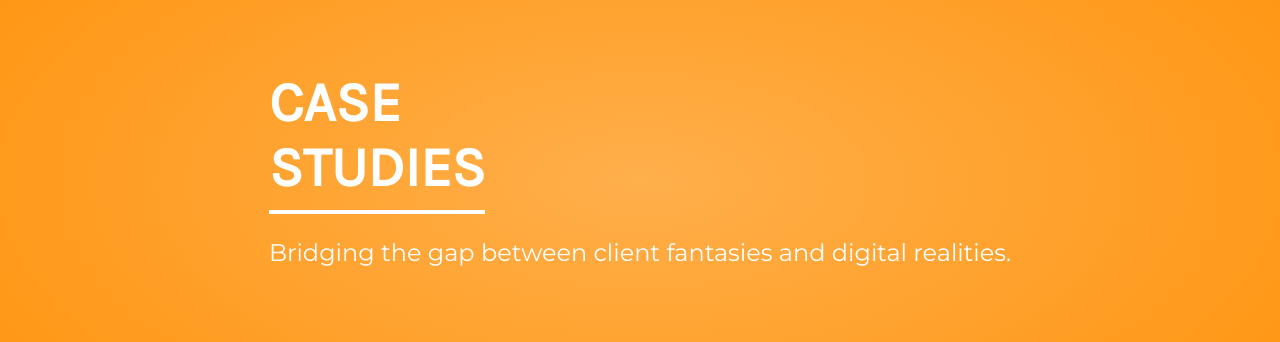
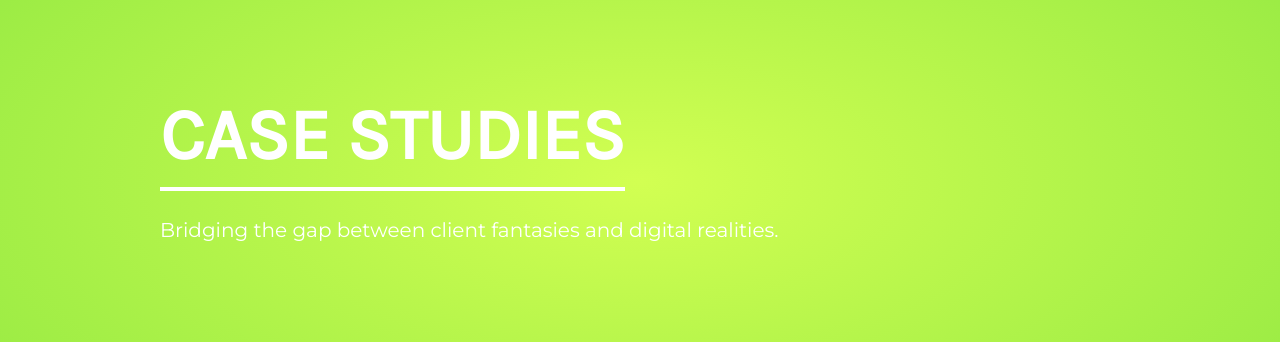
Before and after one commit to morsecodemedia/morsecodemedia.com, a Nuxt app: page /case-studies in a window 1280 px wide. Shown: the part 191-533 px from the top of the page. Built offline with nearby package versions, Linux system fonts and the light colour scheme.

Commit message:
added the new section hero to the case studies listing page, with a horrible green gradient placeholder

```diff
--- a/components/section-hero.vue
+++ b/components/section-hero.vue
@@ -21,7 +21,7 @@
   }
 </script>
 
-<style lang="scss" scoped>
+<style lang="scss">
   .section-hero {
     background: #ffaf4b;
     background: -moz-radial-gradient(center, ellipse cover, #ffaf4b 0%, #ff920a 100%);
--- a/pages/about.vue
+++ b/pages/about.vue
@@ -1,7 +1,7 @@
 <template>
   <section class="container">
     <siteHeader />
-    <blockquoteWithImg :bqwi="bqwi" />
+    <sectionHero :hero="hero" />
 
     <div style="display:flex;">
       <div style="width:45vw; height:50vh;">
@@ -11,7 +11,6 @@
       </div>
 
       <div style="width:50vw; height:50vh;">
-        <h2>About Me</h2>
         <p v-html="about.aboutQuote" />
         <p v-html="about.trackRecordQuote" />
       </div>
@@ -63,14 +62,14 @@
 <script>
   import { about } from '~/components/config.json'
   import siteHeader from '~/components/header'
-  import blockquoteWithImg from '~/components/blockquote-with-image'
+  import sectionHero from '~/components/section-hero'
   import siteFooter from '~/components/footer'
 
   export default {
     name: 'About',
     components: {
       siteHeader,
-      blockquoteWithImg,
+      sectionHero,
       siteFooter
     },
     head () {
@@ -88,9 +87,9 @@
     data() {
       return {
         about: about,
-        bqwi: {
-          "image": "https://via.placeholder.com/950x630",
-          "quote": "I have a passion to innovate and develop digital experiences."
+        hero: {
+          "header": "About Me",
+          "copy": "I have a passion to innovate and develop digital experiences."
         }
       }
     }
@@ -98,6 +97,16 @@
 </script>
 
 <style lang="scss" scoped>
+  .section-hero {
+    background: rgba(147,206,222,1);
+    background: -moz-radial-gradient(center, ellipse cover, rgba(147,206,222,1) 0%, rgba(117,189,209,1) 41%, rgba(73,165,191,1) 100%);
+    background: -webkit-gradient(radial, center center, 0px, center center, 100%, color-stop(0%, rgba(147,206,222,1)), color-stop(41%, rgba(117,189,209,1)), color-stop(100%, rgba(73,165,191,1)));
+    background: -webkit-radial-gradient(center, ellipse cover, rgba(147,206,222,1) 0%, rgba(117,189,209,1) 41%, rgba(73,165,191,1) 100%);
+    background: -o-radial-gradient(center, ellipse cover, rgba(147,206,222,1) 0%, rgba(117,189,209,1) 41%, rgba(73,165,191,1) 100%);
+    background: -ms-radial-gradient(center, ellipse cover, rgba(147,206,222,1) 0%, rgba(117,189,209,1) 41%, rgba(73,165,191,1) 100%);
+    background: radial-gradient(ellipse at center, rgba(147,206,222,1) 0%, rgba(117,189,209,1) 41%, rgba(73,165,191,1) 100%);
+    filter: progid:DXImageTransform.Microsoft.gradient( startColorstr='#93cede', endColorstr='#49a5bf', GradientType=1 );
+  }
   .description-container {
     display: grid;
     grid-template-columns: repeat(2, 50%);
@@ -136,21 +145,6 @@
   }
 
   @media (min-width: 992px) {
-    .section-intro {
-      display: grid;
-      grid-template-columns: repeat(12, 1fr);
-      grid-template-rows: 60px auto auto 60px;
-      grid-template-areas:
-      ". . . . hs hs hs hs hs hs hs hs"
-      ". . . . hs hs hs hs hs hs hs hs"
-      ". . . . hs hs hs hs hs hs hs hs"
-      ". . . . hs hs hs hs hs hs hs hs";
-      .intro-quote {
-        grid-row-start: 2;
-        grid-row-end: 4;
-        grid-column-start: 1;
-        grid-column-end: 8;
-      }
-    }
+
   }
 </style>
--- a/pages/case-studies/index.vue
+++ b/pages/case-studies/index.vue
@@ -1,20 +1,16 @@
 <template>
   <section class="container">
     <siteHeader />
-    <div class="csHero">
-      <div>
-        <h1>Case <br >Studies</h1>
-        <p>Bridging the gap between client fantasies and digital realities.</p>
-      </div>
-    </div>
+    <sectionHero :hero="hero" />
     <caseStudies />
     <siteFooter />
   </section>
 </template>
 
 <script>
-  import config from '~/components/config.json'
+  import { about } from '~/components/config.json'
   import siteHeader from '~/components/header'
+  import sectionHero from '~/components/section-hero'
   import caseStudies from '~/components/case-studies'
   import siteFooter from '~/components/footer'
 
@@ -22,6 +18,7 @@
     name: 'CaseStudies',
     components: {
       siteHeader,
+      sectionHero,
       caseStudies,
       siteFooter
     },
@@ -39,9 +36,9 @@
     },
     data() {
       return {
-        intro: {
-          "image": "https://via.placeholder.com/950x630",
-          "quote": config.about.caseStudiesQuote
+        hero: {
+          "header": "Case Studies",
+          "copy": about.caseStudiesQuote
         }
       }
     }
@@ -49,35 +46,14 @@
 </script>
 
 <style lang="scss" scoped>
-  .csHero {
-    background: #ffaf4b;
-    background: -moz-radial-gradient(center, ellipse cover, #ffaf4b 0%, #ff920a 100%);
-    background: -webkit-gradient(radial, center center, 0px, center center, 100%, color-stop(0%, #ffaf4b), color-stop(100%, #ff920a));
-    background: -webkit-radial-gradient(center, ellipse cover, #ffaf4b 0%, #ff920a 100%);
-    background: -o-radial-gradient(center, ellipse cover, #ffaf4b 0%, #ff920a 100%);
-    background: -ms-radial-gradient(center, ellipse cover, #ffaf4b 0%, #ff920a 100%);
-    background: radial-gradient(ellipse at center, #ffaf4b 0%, #ff920a 100%);
-    filter: progid:DXImageTransform.Microsoft.gradient( startColorstr='#ffaf4b', endColorstr='#ff920a', GradientType=1 );
-
-    height: 75vh;
-    width: 100vw;
-    display: flex;
-    justify-content: center;
-    align-items: center;
-    div {
-      h1 {
-        border-bottom: 4px solid white;
-        color: white;
-        display: inline-block;
-        font-size: 56px;
-        padding: 0 0 10px 0;
-        margin: 0 0 25px 0;
-        text-transform: uppercase;
-      }
-      p {
-        font-size: 24px;
-        color: white;
-      }
-    }
+  .section-hero {
+    background: rgba(210,255,82,1);
+    background: -moz-radial-gradient(center, ellipse cover, rgba(210,255,82,1) 0%, rgba(145,232,66,1) 100%);
+    background: -webkit-gradient(radial, center center, 0px, center center, 100%, color-stop(0%, rgba(210,255,82,1)), color-stop(100%, rgba(145,232,66,1)));
+    background: -webkit-radial-gradient(center, ellipse cover, rgba(210,255,82,1) 0%, rgba(145,232,66,1) 100%);
+    background: -o-radial-gradient(center, ellipse cover, rgba(210,255,82,1) 0%, rgba(145,232,66,1) 100%);
+    background: -ms-radial-gradient(center, ellipse cover, rgba(210,255,82,1) 0%, rgba(145,232,66,1) 100%);
+    background: radial-gradient(ellipse at center, rgba(210,255,82,1) 0%, rgba(145,232,66,1) 100%);
+    filter: progid:DXImageTransform.Microsoft.gradient( startColorstr='#d2ff52', endColorstr='#91e842', GradientType=1 );
   }
 </style>
```
